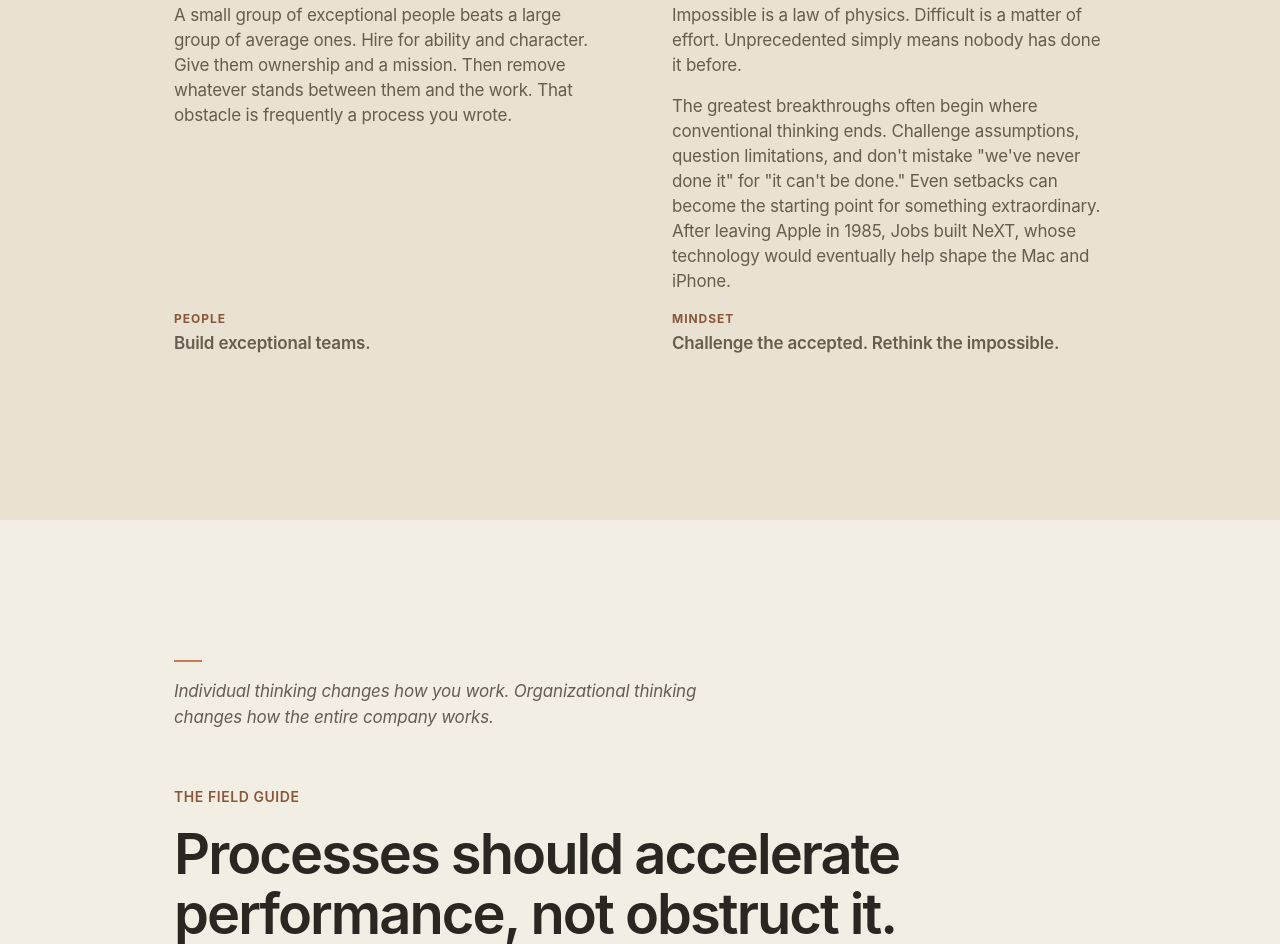
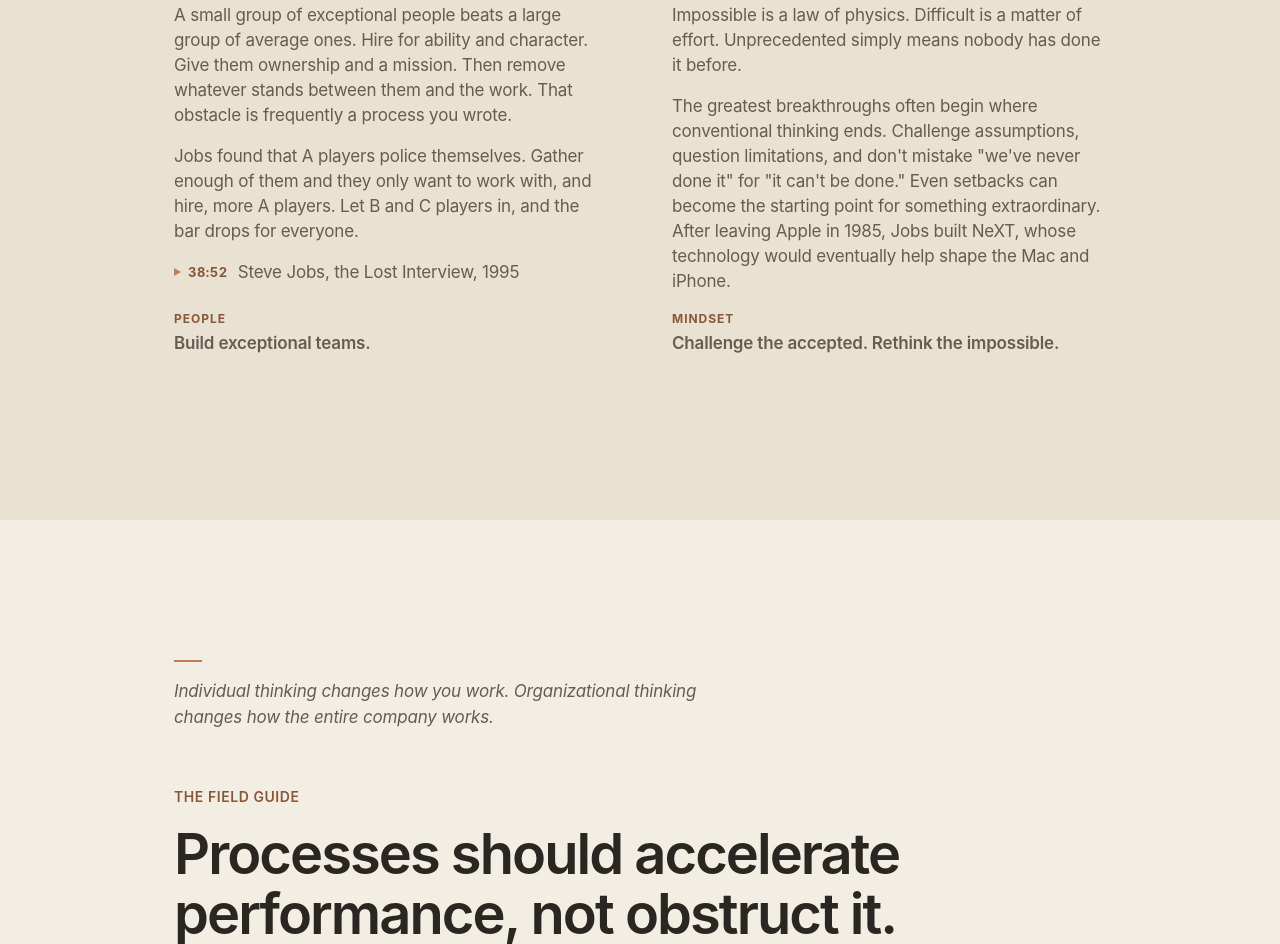
Before and after one commit to matthewschmidt1-lgtm/corporate, a plain HTML site: page lessons.html in a window 1280 px wide. Shown: the part 3919-4863 px from the top of the page. Drawn offline with Linux system fonts and the light colour scheme.

Commit message:
Field note 3: A players, with the 1995 source
Co-Authored-By: Claude Opus 5.5 <noreply@anthropic.com>

```diff
--- a/lessons.html
+++ b/lessons.html
@@ -23,7 +23,7 @@
 <meta name="twitter:image" content="https://corporate-production-f647.up.railway.app/og-image.png?v=4">
 <link rel="icon" href="favicon.svg" type="image/svg+xml">
 <link rel="apple-touch-icon" href="apple-touch-icon.png">
-<link rel="stylesheet" href="styles.css?v=20fb408b">
+<link rel="stylesheet" href="styles.css?v=de9adbcc">
 </head>
 <body>
 
@@ -240,6 +240,8 @@
         <svg class="note-fig" viewBox="0 0 88 44" aria-hidden="true" focusable="false"><g fill="#2A2621" opacity=".28"><circle cx="6" cy="9" r="2.6"/><circle cx="16" cy="9" r="2.6"/><circle cx="26" cy="9" r="2.6"/><circle cx="36" cy="9" r="2.6"/><circle cx="6" cy="22" r="2.6"/><circle cx="16" cy="22" r="2.6"/><circle cx="26" cy="22" r="2.6"/><circle cx="36" cy="22" r="2.6"/><circle cx="6" cy="35" r="2.6"/><circle cx="16" cy="35" r="2.6"/><circle cx="26" cy="35" r="2.6"/><circle cx="36" cy="35" r="2.6"/></g><g fill="#C47C55"><circle cx="60" cy="22" r="4.5"/><circle cx="74" cy="13" r="4.5"/><circle cx="74" cy="31" r="4.5"/></g></svg>
         <h3>Build an A-team, not a big team.</h3>
         <p>A small group of exceptional people beats a large group of average ones. Hire for ability and character. Give them ownership and a mission. Then remove whatever stands between them and the work. That obstacle is frequently a process you wrote.</p>
+        <p>Jobs found that A players police themselves. Gather enough of them and they only want to work with, and hire, more A players. Let B and C players in, and the bar drops for everyone.</p>
+        <p class="note-src"><a class="tk-t" href="https://www.youtube.com/watch?v=Bbwj58Xj2yI&amp;t=2332s" target="_blank" rel="noopener" aria-label="38:52, hear him explain it on YouTube">38:52</a> Steve Jobs, the Lost Interview, 1995</p>
         <p class="note-tag"><span>People</span>Build exceptional teams.</p>
       </div>
       <div class="note reveal">
--- a/styles.css
+++ b/styles.css
@@ -2130,3 +2130,5 @@ main:focus { outline: none; }
 #think-differently .closer { max-width: none; }
 /* the closing two sentences, one per line on desktop */
 #think-differently .closer { grid-column: 1 / -1; font-size: clamp(24px, calc((100vw - 64px) / 27.5), 36px); }
+.note-src { display: flex; align-items: center; gap: 0 10px; margin: -4px 0 0; font-size: 14px; color: var(--mute); }
+.note-src .tk-t { min-height: 32px; }
```
Also changed, not shown: 404.html (+1 -1 lines), index.html (+1 -1 lines), methodology.html (+1 -1 lines), play.html (+1 -1 lines), privacy.html (+1 -1 lines), startup-speed.html (+1 -1 lines), talks.html (+1 -1 lines).
